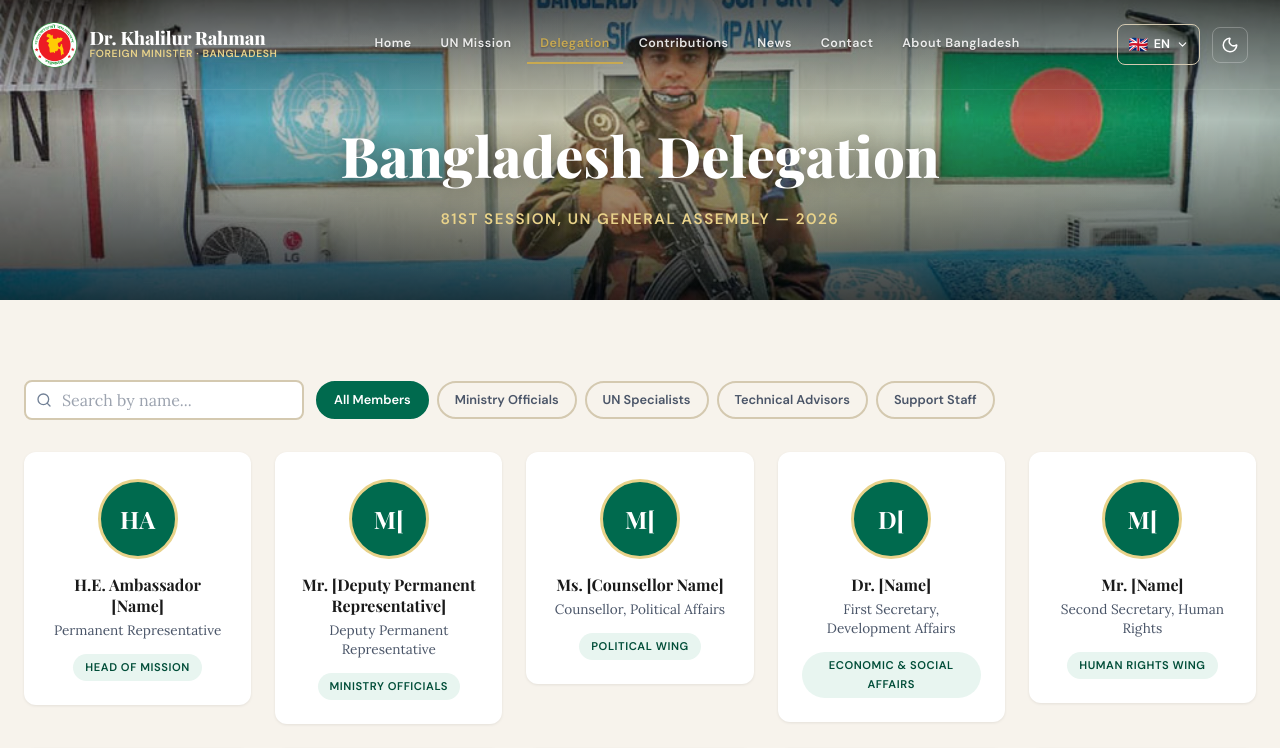
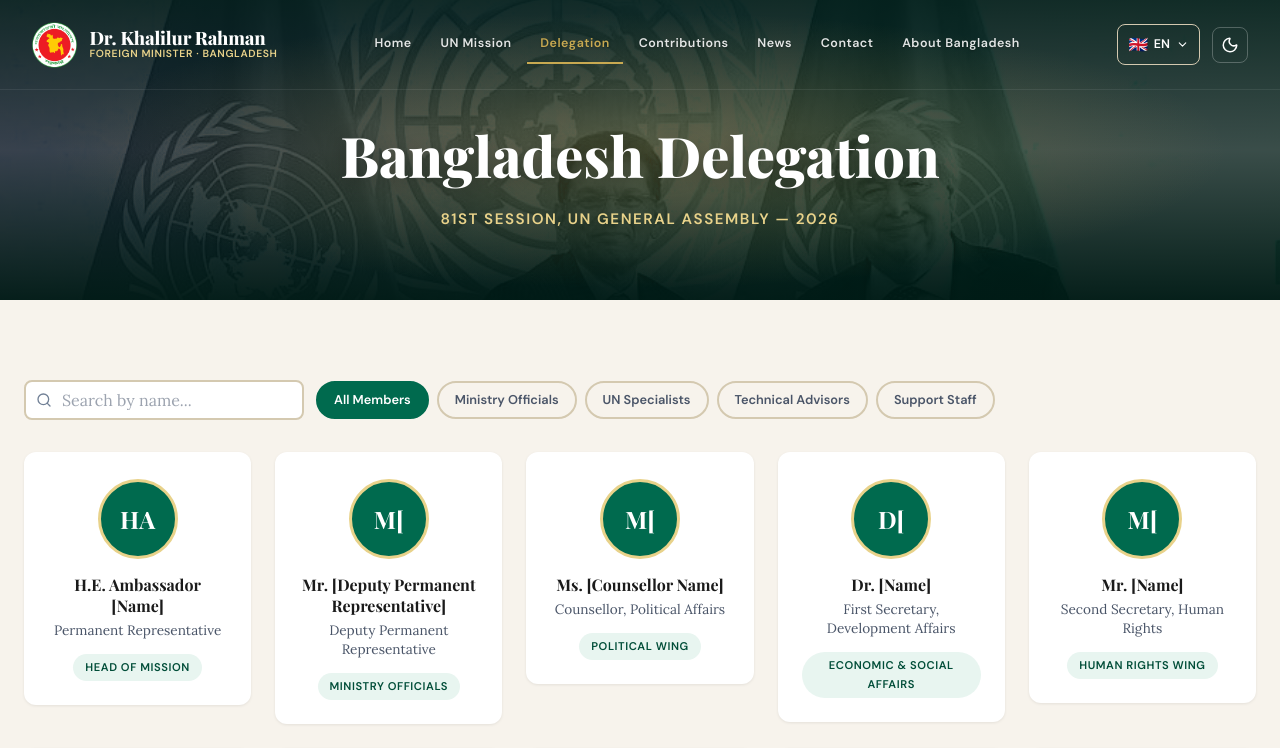
Before and after one commit to babulhossenshuvo/ministry, a React (Vite) app: page /delegation in a window 1280 px wide. Shown: the top 748 px of the page. Built offline with nearby package versions, Linux system fonts and the light colour scheme; a web font is replaced by a local one.

Commit message:
style: enhance Delegation page header with premium UN at Dr background and luminosity blend

```diff
--- a/src/pages/DelegationPage.jsx
+++ b/src/pages/DelegationPage.jsx
@@ -39,13 +39,14 @@
                 <div style={{
                     position: 'absolute',
                     inset: 0,
-                    backgroundImage: 'url("/army Un.jpg")',
+                    backgroundImage: 'url("/UN at Dr.webp")',
                     backgroundSize: 'cover',
-                    backgroundPosition: 'center',
+                    backgroundPosition: 'center 30%',
                     zIndex: 0,
-                    opacity: 0.8
+                    opacity: 0.45,
+                    mixBlendMode: 'luminosity'
                 }} />
-                <div style={{ position: 'absolute', inset: 0, background: 'linear-gradient(to bottom, rgba(0,0,0,0.6) 0%, transparent 40%, rgba(0,0,0,0.7) 100%)', zIndex: 1 }} />
+                <div style={{ position: 'absolute', inset: 0, background: 'linear-gradient(to bottom, rgba(0,25,20,0.85) 0%, rgba(0,0,0,0.5) 50%, rgba(0,25,20,0.95) 100%)', zIndex: 1 }} />
                 <div style={{ position: 'absolute', top: '50%', left: '50%', transform: 'translate(-50%, -50%)', width: '100%', height: '100%', background: 'radial-gradient(ellipse at center, rgba(200,169,81,0.3) 0%, transparent 65%)', zIndex: 1, pointerEvents: 'none' }} />
                 <div style={{ position: 'relative', zIndex: 1, textAlign: 'center' }}>
                     <h1 style={{ fontFamily: 'var(--font-display)', fontSize: 'clamp(2.5rem, 5vw, 3.5rem)', color: 'white', fontWeight: 800, margin: '0 0 1rem', textShadow: '0 4px 20px rgba(0,0,0,0.3)' }}>
```
